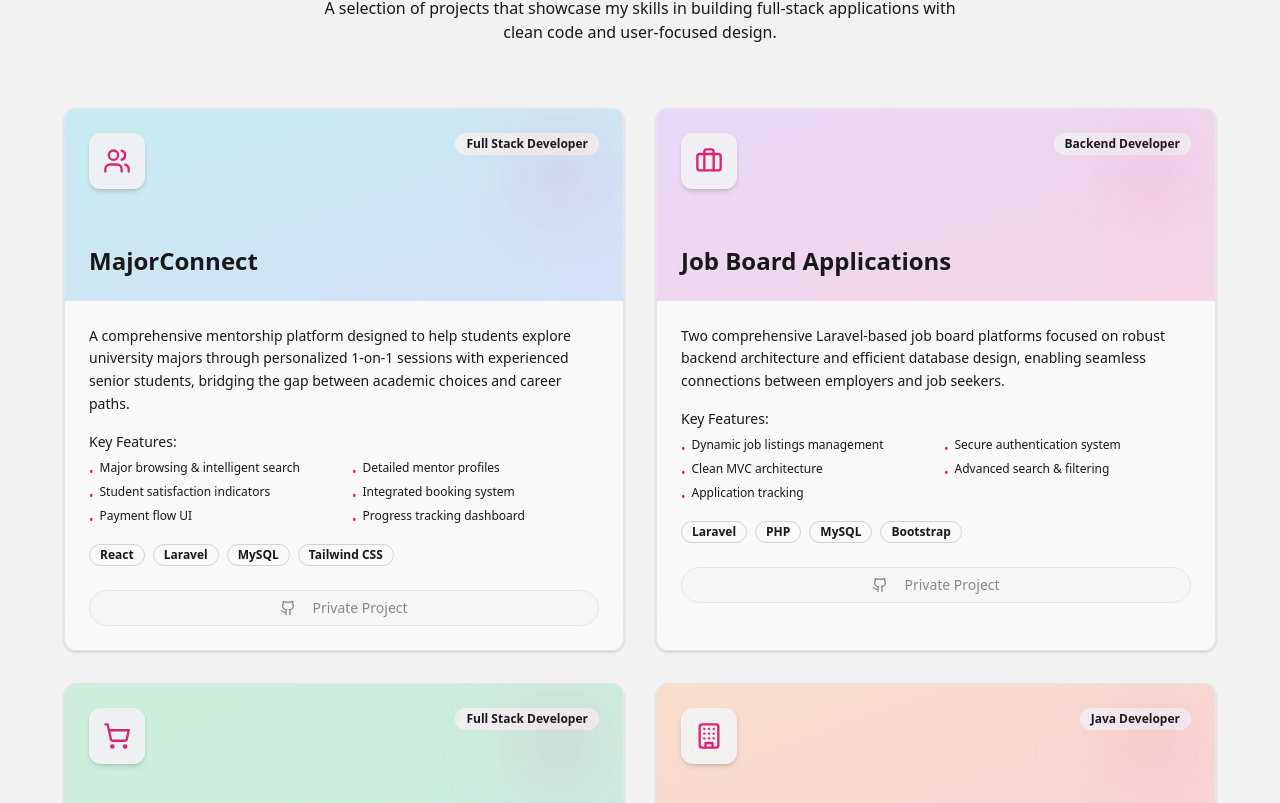
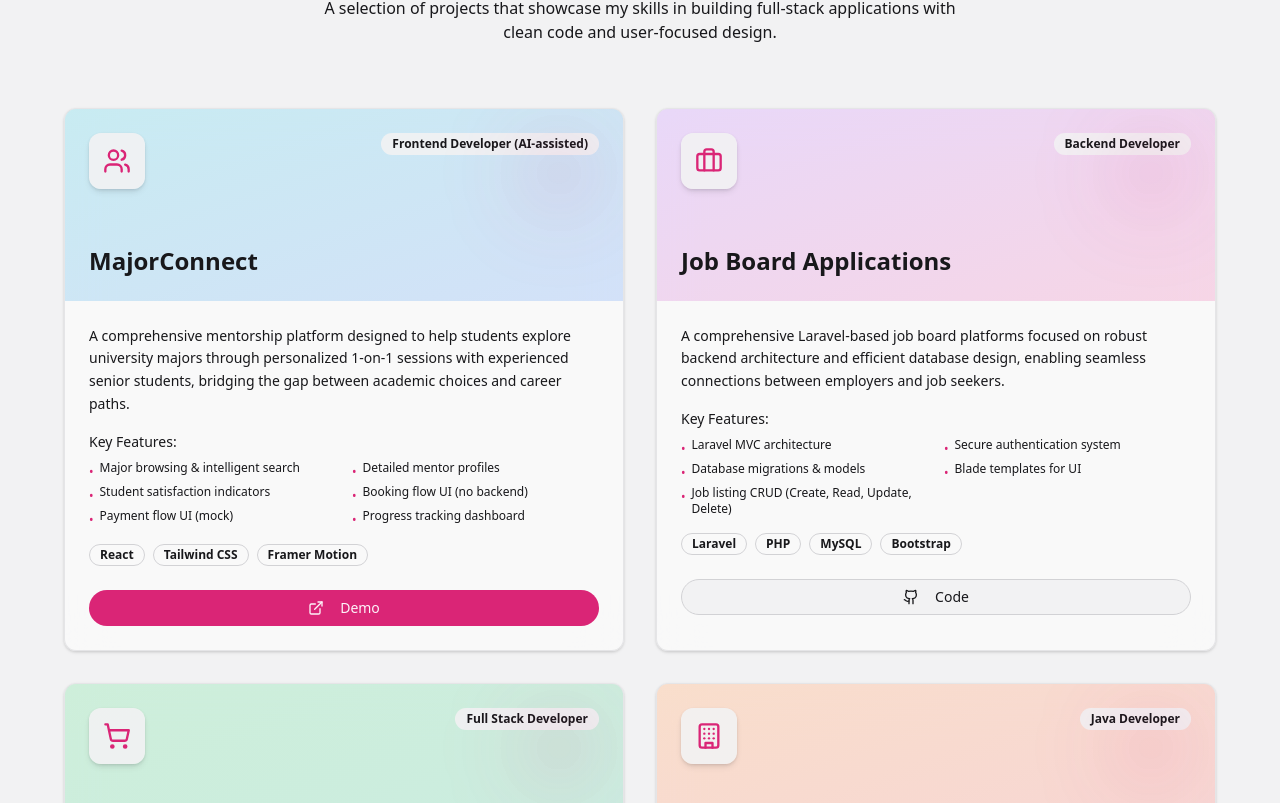
Before and after one commit to SousdeyKim/Portfolio_Sousdey_Kim, a React (Vite) app: page / in a window 1280 px wide. Shown: the part 2837-3640 px from the top of the page. Built offline with nearby package versions, Linux system fonts and the light colour scheme; the HTML template or start-up script is replaced by a standard one.

Commit message:
Add link access code

```diff
--- a/src/components/EducationSection.tsx
+++ b/src/components/EducationSection.tsx
@@ -14,7 +14,7 @@ interface Education {
 
 const educations: Education[] = [
   {
-    degree: "Associate Degree in App and Web Development",
+    degree: "Associate Degree in Web Development",
     institution: "TUX Global Institute",
     period: "2024 – Present",
     status: "In Progress",
@@ -51,8 +51,7 @@ const EducationSection = () => {
             Education
           </h2>
           <p className="text-muted-foreground max-w-2xl mx-auto">
-            A blend of technical expertise and global perspective, continuously
-            learning and growing.
+            A solid academic foundation built through structured learning and hands-on practice.
           </p>
         </motion.div>
 
--- a/src/components/ProjectsSection.tsx
+++ b/src/components/ProjectsSection.tsx
@@ -1,6 +1,14 @@
 import { motion, useInView } from "framer-motion";
 import { useRef } from "react";
-import { ExternalLink, Github, Users, Briefcase, ShoppingCart, Building, LucideIcon } from "lucide-react";
+import {
+  ExternalLink,
+  Github,
+  Users,
+  Briefcase,
+  ShoppingCart,
+  Building,
+  LucideIcon,
+} from "lucide-react";
 import { Button } from "@/components/ui/button";
 import { Badge } from "@/components/ui/badge";
 
@@ -19,39 +27,44 @@ interface Project {
 const projects: Project[] = [
   {
     title: "MajorConnect",
-    description: "A comprehensive mentorship platform designed to help students explore university majors through personalized 1-on-1 sessions with experienced senior students, bridging the gap between academic choices and career paths.",
+    description:
+      "A comprehensive mentorship platform designed to help students explore university majors through personalized 1-on-1 sessions with experienced senior students, bridging the gap between academic choices and career paths.",
     features: [
       "Major browsing & intelligent search",
       "Detailed mentor profiles",
       "Student satisfaction indicators",
-      "Integrated booking system",
-      "Payment flow UI",
+      "Booking flow UI (no backend)",
+      "Payment flow UI (mock)",
       "Progress tracking dashboard",
       "Reviews & feedback system",
     ],
-    techStack: ["React", "Laravel", "MySQL", "Tailwind CSS"],
+    techStack: ["React", "Tailwind CSS", "Framer Motion"],
     icon: Users,
-    role: "Full Stack Developer",
+    role: "Frontend Developer (AI-assisted)",
     gradient: "from-cyan-500/20 to-blue-500/20",
+    liveUrl: "https://sousdeykim.github.io/major-connect-hub",
   },
   {
     title: "Job Board Applications",
-    description: "Two comprehensive Laravel-based job board platforms focused on robust backend architecture and efficient database design, enabling seamless connections between employers and job seekers.",
+    description:
+      "A comprehensive Laravel-based job board platforms focused on robust backend architecture and efficient database design, enabling seamless connections between employers and job seekers.",
     features: [
-      "Dynamic job listings management",
+      "Laravel MVC architecture ",
       "Secure authentication system",
-      "Clean MVC architecture",
-      "Advanced search & filtering",
-      "Application tracking",
+      "Database migrations & models",
+      "Blade templates for UI",
+      "Job listing CRUD (Create, Read, Update, Delete)",
     ],
     techStack: ["Laravel", "PHP", "MySQL", "Bootstrap"],
     icon: Briefcase,
     role: "Backend Developer",
     gradient: "from-purple-500/20 to-pink-500/20",
+    githubUrl: "https://github.com/SousdeyKim/Joblisting-laravel-project.git",
   },
   {
     title: "Point of Sale (POS)",
-    description: "A feature-rich Point of Sale system designed for retail businesses, streamlining product management, sales operations, and seller performance analytics with intuitive interfaces.",
+    description:
+      "A feature-rich Point of Sale system designed for retail businesses, streamlining product management, sales operations, and seller performance analytics with intuitive interfaces.",
     features: [
       "Complete CRUD operations",
       "Invoice generation & management",
@@ -63,10 +76,12 @@ const projects: Project[] = [
     icon: ShoppingCart,
     role: "Full Stack Developer",
     gradient: "from-green-500/20 to-emerald-500/20",
+    githubUrl: "https://github.com/SousdeyKim/Project_Post.git",
   },
   {
     title: "Hotel Management System",
-    description: "A Java-based comprehensive hotel operations management system providing efficient handling of guest check-ins, room availability, and secure staff authentication.",
+    description:
+      "A Java-based comprehensive hotel operations management system providing efficient handling of guest check-ins, room availability, and secure staff authentication.",
     features: [
       "Guest check-in / check-out",
       "Real-time room availability",
@@ -78,10 +93,17 @@ const projects: Project[] = [
     icon: Building,
     role: "Java Developer",
     gradient: "from-orange-500/20 to-red-500/20",
+    githubUrl: "https://github.com/SousdeyKim/Hotel-management-system.git",
   },
 ];
 
-const ProjectCard = ({ project, index }: { project: Project; index: number }) => {
+const ProjectCard = ({
+  project,
+  index,
+}: {
+  project: Project;
+  index: number;
+}) => {
   const ref = useRef(null);
   const isInView = useInView(ref, { once: true, margin: "-50px" });
 
@@ -94,12 +116,17 @@ const ProjectCard = ({ project, index }: { project: Project; index: number }) =>
       className="group glass-card overflow-hidden glow-effect hover:border-primary/30 transition-all duration-300"
     >
       {/* Header with gradient */}
-      <div className={`relative h-48 bg-gradient-to-br ${project.gradient} p-6 flex flex-col justify-between`}>
+      <div
+        className={`relative h-48 bg-gradient-to-br ${project.gradient} p-6 flex flex-col justify-between`}
+      >
         <div className="flex items-start justify-between">
           <div className="w-14 h-14 rounded-xl bg-background/90 flex items-center justify-center shadow-lg">
             <project.icon className="text-primary" size={28} />
           </div>
-          <Badge variant="secondary" className="bg-background/90 text-foreground">
+          <Badge
+            variant="secondary"
+            className="bg-background/90 text-foreground"
+          >
             {project.role}
           </Badge>
         </div>
@@ -122,7 +149,10 @@ const ProjectCard = ({ project, index }: { project: Project; index: number }) =>
           <h4 className="text-sm font-medium">Key Features:</h4>
           <ul className="grid grid-cols-2 gap-x-4 gap-y-1">
             {project.features.slice(0, 6).map((feature) => (
-              <li key={feature} className="text-xs text-muted-foreground flex items-start gap-1.5">
+              <li
+                key={feature}
+                className="text-xs text-muted-foreground flex items-start gap-1.5"
+              >
                 <span className="text-primary mt-1">•</span>
                 {feature}
               </li>
@@ -140,10 +170,14 @@ const ProjectCard = ({ project, index }: { project: Project; index: number }) =>
         </div>
 
         {/* Actions */}
-        <div className="flex gap-3 pt-2">
+        <div className="flex gap-3 pt-2 relative z-10">
           {project.githubUrl && (
             <Button asChild variant="outline" size="sm" className="flex-1">
-              <a href={project.githubUrl} target="_blank" rel="noopener noreferrer">
+              <a
+                href={project.githubUrl}
+                target="_blank"
+                rel="noopener noreferrer"
+              >
                 <Github size={16} className="mr-2" />
                 Code
               </a>
@@ -151,7 +185,11 @@ const ProjectCard = ({ project, index }: { project: Project; index: number }) =>
           )}
           {project.liveUrl && (
             <Button asChild size="sm" className="flex-1">
-              <a href={project.liveUrl} target="_blank" rel="noopener noreferrer">
+              <a
+                href={project.liveUrl}
+                target="_blank"
+                rel="noopener noreferrer"
+              >
                 <ExternalLink size={16} className="mr-2" />
                 Demo
               </a>
@@ -189,8 +227,8 @@ const ProjectsSection = () => {
             Featured Projects
           </h2>
           <p className="text-muted-foreground max-w-2xl mx-auto">
-            A selection of projects that showcase my skills in building full-stack
-            applications with clean code and user-focused design.
+            A selection of projects that showcase my skills in building
+            full-stack applications with clean code and user-focused design.
           </p>
         </motion.div>
 
```
